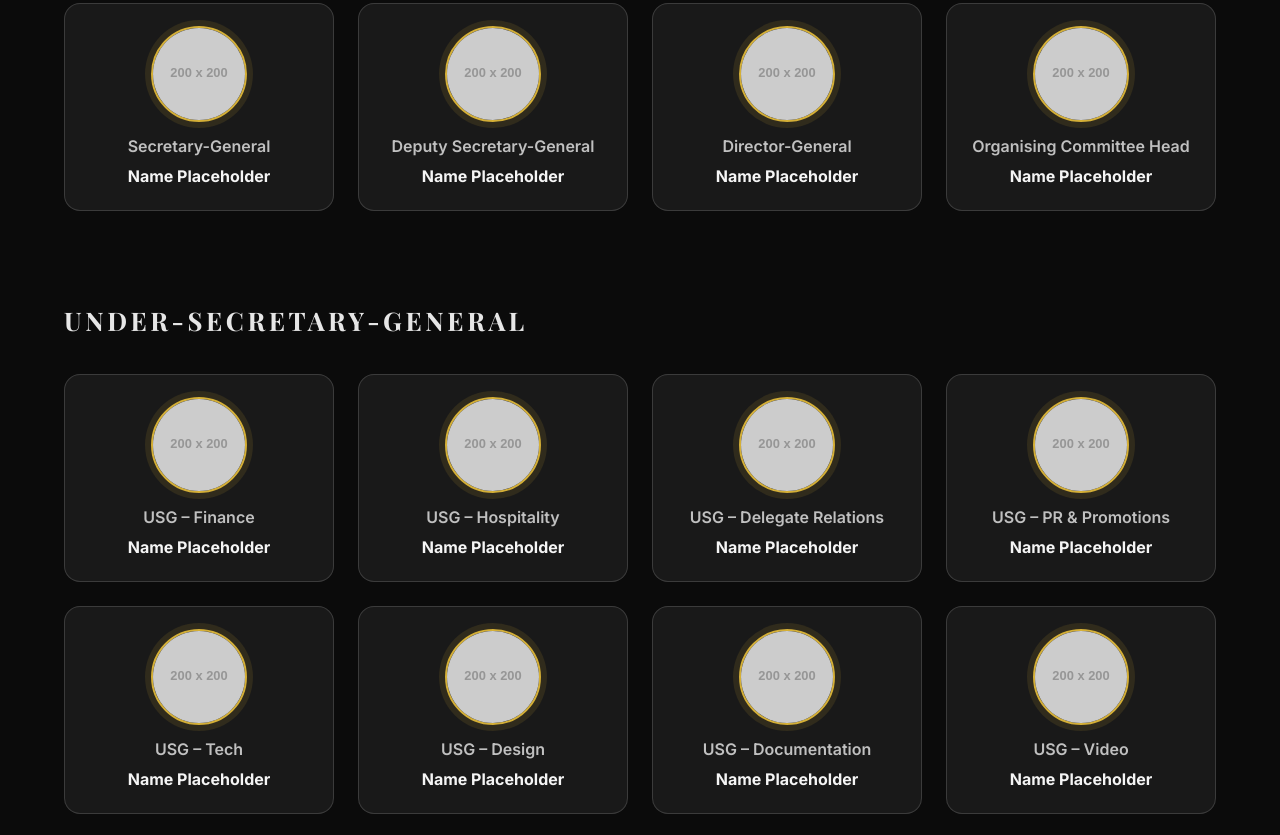
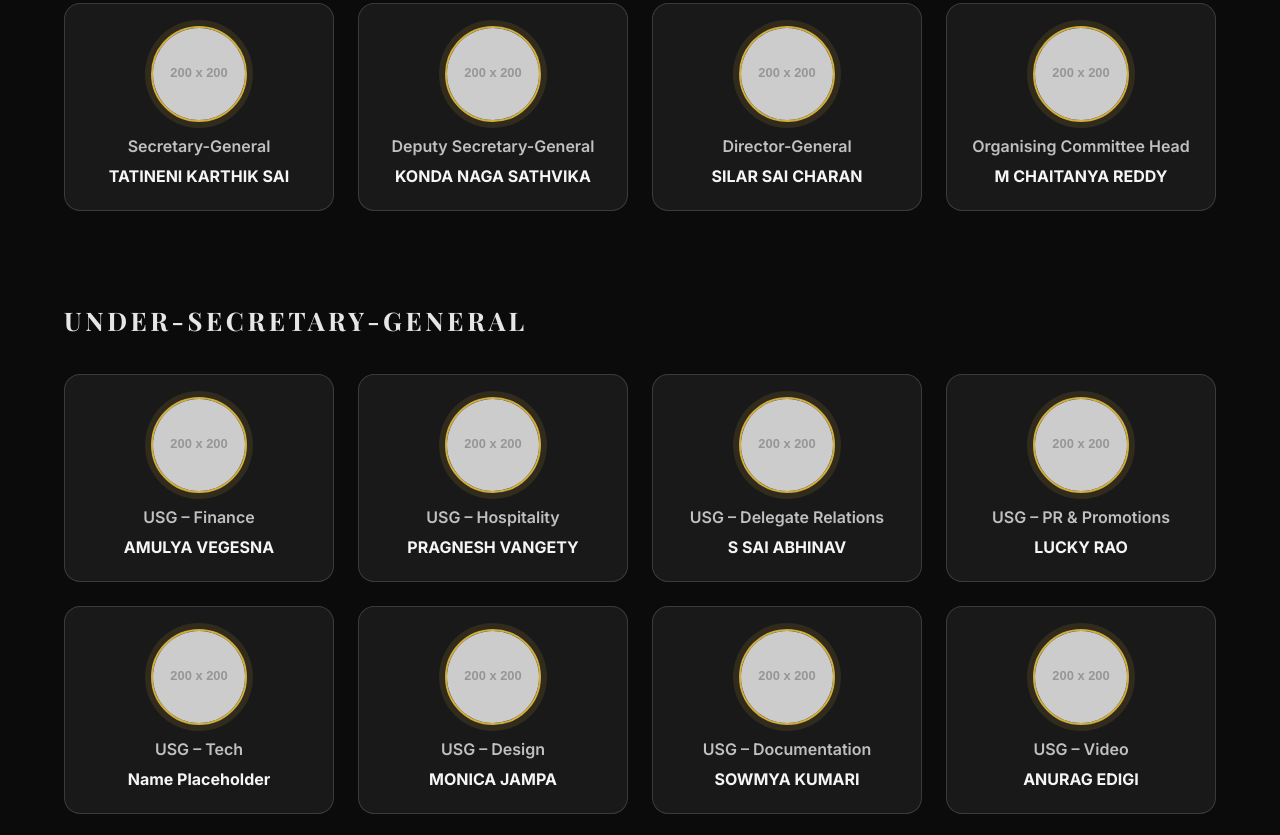
Before and after one commit to karthiktatineni/mun, a website: page public/index.html in a window 1280 px wide. Shown: the part 5545-6380 px from the top of the page. Drawn offline with nearby package versions, Linux system fonts and the light colour scheme; placeholder pictures from the web are drawn by us.

Commit message:
core update

```diff
--- a/public/index.html
+++ b/public/index.html
@@ -338,7 +338,7 @@
           <img src="https://via.placeholder.com/200x200.png?text=SG" alt="Secretary General portrait" />
         </div>
         <div class="role">Secretary-General</div>
-        <div class="name">Name Placeholder</div>
+        <div class="name">TATINENI KARTHIK SAI</div>
       </article>
 
       <!-- Deputy Secretary-General -->
@@ -347,7 +347,7 @@
           <img src="https://via.placeholder.com/200x200.png?text=DSG" alt="Deputy Secretary General portrait" />
         </div>
         <div class="role">Deputy Secretary-General</div>
-        <div class="name">Name Placeholder</div>
+        <div class="name">KONDA NAGA SATHVIKA</div>
       </article>
 
       <!-- Director-General -->
@@ -356,7 +356,7 @@
           <img src="https://via.placeholder.com/200x200.png?text=DG" alt="Director General portrait" />
         </div>
         <div class="role">Director-General</div>
-        <div class="name">Name Placeholder</div>
+        <div class="name">SILAR SAI CHARAN</div>
       </article>
 
       <!-- Head of Organising Committee -->
@@ -365,7 +365,7 @@
           <img src="https://via.placeholder.com/200x200.png?text=OC" alt="Organising Committee Head portrait" />
         </div>
         <div class="role">Organising Committee Head</div>
-        <div class="name">Name Placeholder</div>
+        <div class="name">M CHAITANYA REDDY</div>
       </article>
 
     </div>
@@ -383,7 +383,7 @@
           <img src="https://via.placeholder.com/200x200.png?text=USG-F" alt="USG Finance portrait" />
         </div>
         <div class="role">USG – Finance</div>
-        <div class="name">Name Placeholder</div>
+        <div class="name">AMULYA VEGESNA</div>
       </article>
 
       <article class="board-card" role="listitem">
@@ -391,7 +391,7 @@
           <img src="https://via.placeholder.com/200x200.png?text=USG-H" alt="USG Hospitality portrait" />
         </div>
         <div class="role">USG – Hospitality</div>
-        <div class="name">Name Placeholder</div>
+        <div class="name">PRAGNESH VANGETY </div>
       </article>
 
       <article class="board-card" role="listitem">
@@ -399,7 +399,7 @@
           <img src="https://via.placeholder.com/200x200.png?text=USG-DR" alt="USG Delegate Relations portrait" />
         </div>
         <div class="role">USG – Delegate Relations</div>
-        <div class="name">Name Placeholder</div>
+        <div class="name">S SAI ABHINAV</div>
       </article>
 
       <article class="board-card" role="listitem">
@@ -407,7 +407,7 @@
           <img src="https://via.placeholder.com/200x200.png?text=USG-PR" alt="USG PR & Promotions portrait" />
         </div>
         <div class="role">USG – PR & Promotions</div>
-        <div class="name">Name Placeholder</div>
+        <div class="name">LUCKY RAO</div>
       </article>
 
       <article class="board-card" role="listitem">
@@ -423,7 +423,7 @@
           <img src="https://via.placeholder.com/200x200.png?text=USG-D" alt="USG Design portrait" />
         </div>
         <div class="role">USG – Design</div>
-        <div class="name">Name Placeholder</div>
+        <div class="name">MONICA JAMPA</div>
       </article>
 
       <article class="board-card" role="listitem">
@@ -431,7 +431,7 @@
           <img src="https://via.placeholder.com/200x200.png?text=USG-Doc" alt="USG Documentation portrait" />
         </div>
         <div class="role">USG – Documentation</div>
-        <div class="name">Name Placeholder</div>
+        <div class="name">SOWMYA KUMARI</div>
       </article>
 
       <article class="board-card" role="listitem">
@@ -439,7 +439,7 @@
           <img src="https://via.placeholder.com/200x200.png?text=USG-V" alt="USG Video portrait" />
         </div>
         <div class="role">USG – Video</div>
-        <div class="name">Name Placeholder</div>
+        <div class="name">ANURAG EDIGI</div>
       </article>
 
     </div>
@@ -716,19 +716,6 @@ hamburger.addEventListener('click', () => {
       <p><strong>Designation:</strong> Event Lead</p>
     </div>
 
-    <div style="flex:1 1 45%; min-width:250px; background-color:#1a1a1a; padding:1rem; border-radius:12px; border:1px solid transparent; display:flex; flex-direction:column; justify-content:center; height:180px;">
-      <p><strong>Name:</strong> Karthik T</p>
-      <p><strong>Phone:</strong> +91 90000 00005</p>
-      <p><strong>Email:</strong> karthik@example.com</p>
-      <p><strong>Designation:</strong> Tech Head</p>
-    </div>
-
-    <div style="flex:1 1 45%; min-width:250px; background-color:#1a1a1a; padding:1rem; border-radius:12px; border:1px solid #333; display:flex; flex-direction:column; justify-content:center; height:180px;">
-      <p><strong>Name:</strong> Sneha V</p>
-      <p><strong>Phone:</strong> +91 90000 00006</p>
-      <p><strong>Email:</strong> sneha@example.com</p>
-      <p><strong>Designation:</strong> Logistics</p>
-    </div>
 
   </div>
 </div>
```
